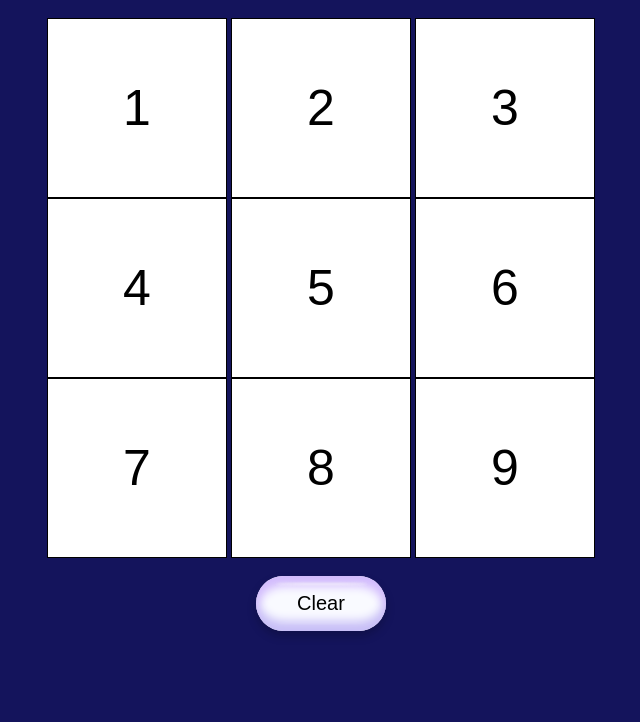
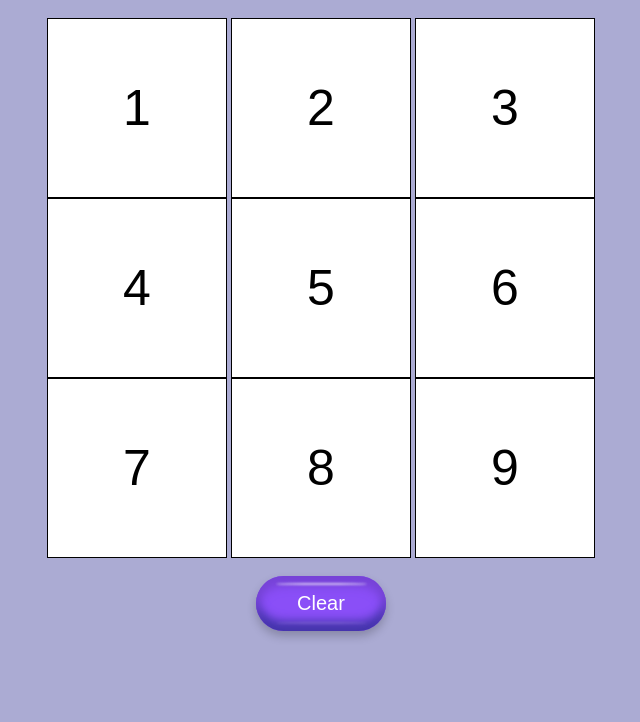
Before and after one commit to glnlmrcd/TIC-TAC-TOE, a plain HTML site: page index.html in a window 1280 px wide. Shown: the part 78-800 px from the top of the page, without its empty margins (319-959 px from the left). Drawn offline with Linux system fonts and the light colour scheme.

Commit message:
Add files via upload

```diff
--- a/main.js
+++ b/main.js
@@ -40,6 +40,7 @@ function Clear() {
 		mb[i].innerHTML = (i+1)+"";
 		mb[i].disabled = false;
         nClicks = 0;
+
 	}
 
 }
--- a/style.css
+++ b/style.css
@@ -8,13 +8,12 @@
 }
 
 h1 {
-	color: white;
 	padding: 15px;
 }
 
 body {
     text-align: center;
-	background-color: rgb(20, 20, 92);
+	background-color: rgb(171, 171, 211);
 }
 
 
@@ -25,11 +24,11 @@ body {
 	height: 55px;
 	border-radius: 45px;
 	border: none;
-	background-color: rgb(249, 250, 255);
-	color: black;
-	box-shadow: 0px 10px 10px rgb(210, 187, 253) inset,
+	background-color: rgb(138, 79, 247);
+	color: white;
+	box-shadow: 0px 10px 10px rgb(119, 67, 215) inset,
 	0px 5px 10px rgba(5, 5, 5, 0.212),
-	0px -10px 10px rgb(200, 191, 247) inset;
+	0px -10px 10px rgb(69, 53, 172)inset;
 	cursor: pointer;
 	display: flex;
 	align-items: center;
```
